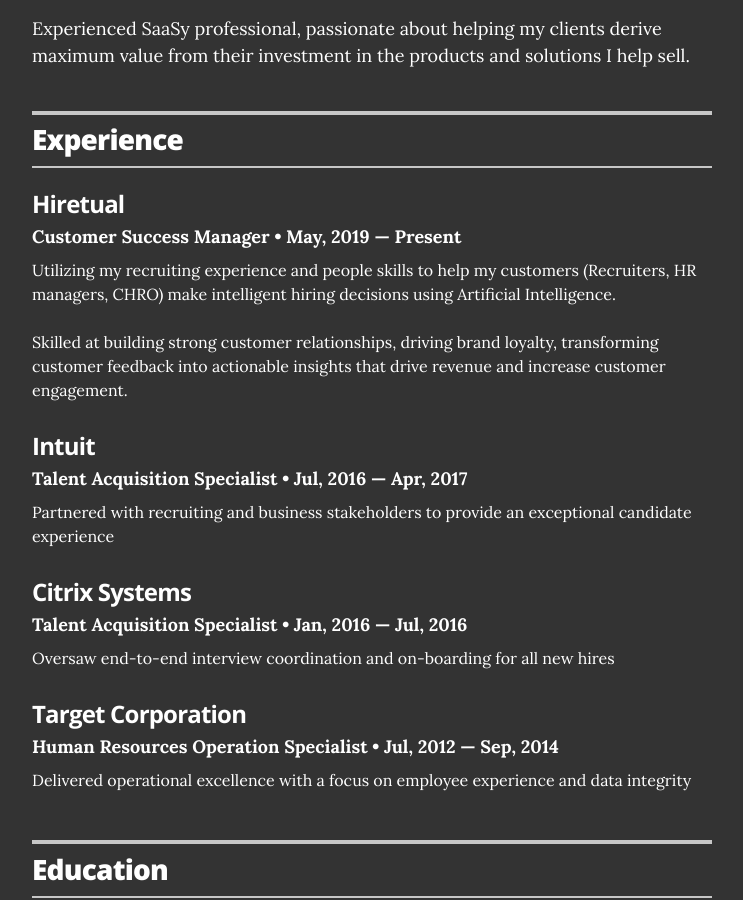
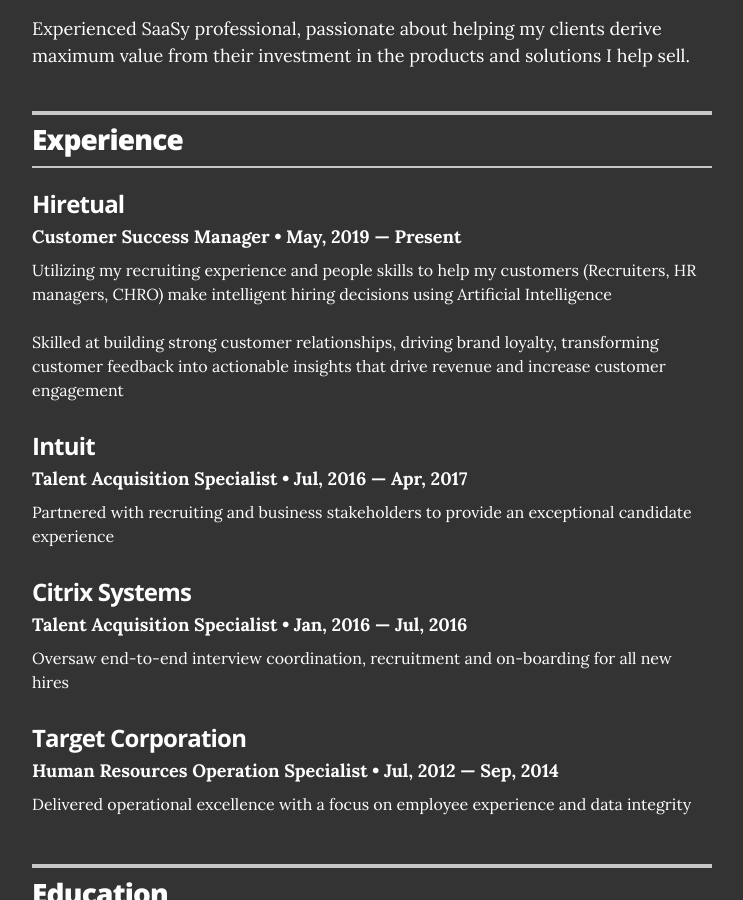
Before and after one commit to sumanbharadwaj/sumanbharadwaj.github.io, a Jekyll site: the page built from index.html, in a window 1280 px wide and 900 px high, scrolled down 311 px. Shown: the whole window, without its empty margins (268-1011 px from the left). Built offline with Jekyll 4.4.1, drawn with Linux system fonts in a browser that asks for light colours.

Commit message:
Update experience.yml

```diff
--- a/_data/experience.yml
+++ b/_data/experience.yml
@@ -2,7 +2,7 @@
 - company: Hiretual
   position: Customer Success Manager
   duration: May, 2019 &mdash; Present
-  summary: Utilizing my recruiting experience and people skills to help my customers (Recruiters, HR managers, CHRO) make intelligent hiring decisions using Artificial Intelligence.<br><br>Skilled at building strong customer relationships, driving brand loyalty, transforming customer feedback into actionable insights that drive revenue and increase customer engagement.
+  summary: Utilizing my recruiting experience and people skills to help my customers (Recruiters, HR managers, CHRO) make intelligent hiring decisions using Artificial Intelligence<br><br>Skilled at building strong customer relationships, driving brand loyalty, transforming customer feedback into actionable insights that drive revenue and increase customer engagement
 
 - company: Intuit
   position: Talent Acquisition Specialist
@@ -12,7 +12,7 @@
 - company: Citrix Systems
   position: Talent Acquisition Specialist
   duration: Jan, 2016 &mdash; Jul, 2016
-  summary: Oversaw end-to-end interview coordination and on-boarding for all new hires
+  summary: Oversaw end-to-end interview coordination, recruitment and on-boarding for all new hires
 
 - company: Target Corporation
   position: Human Resources Operation Specialist
```
